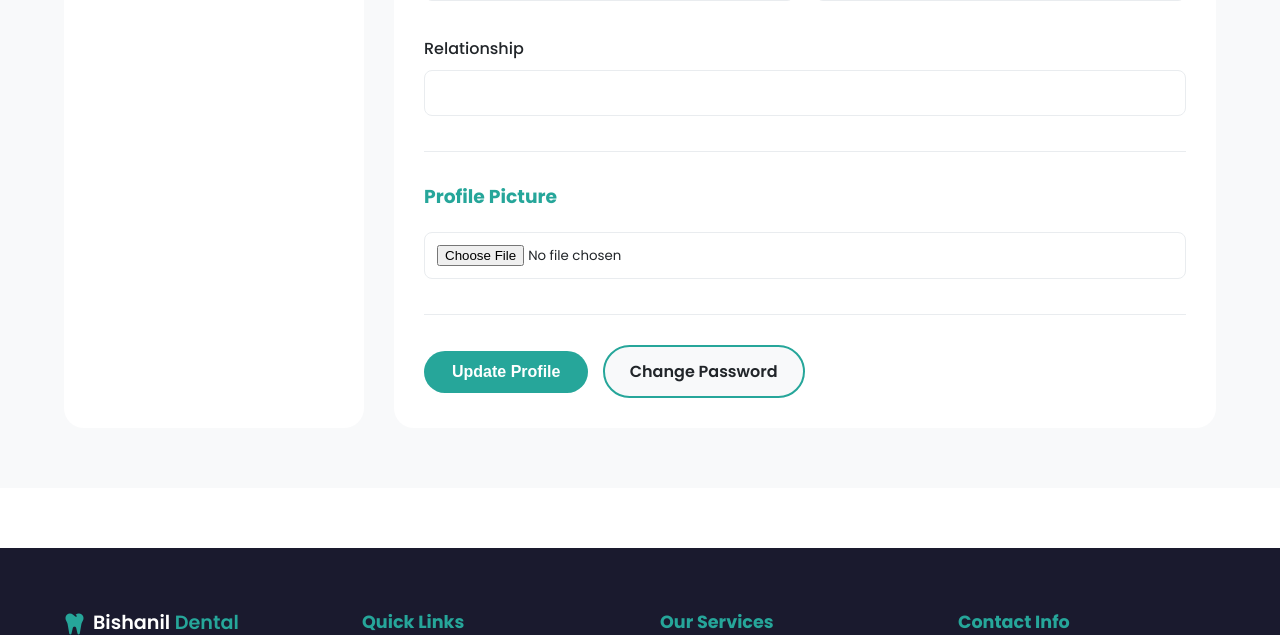
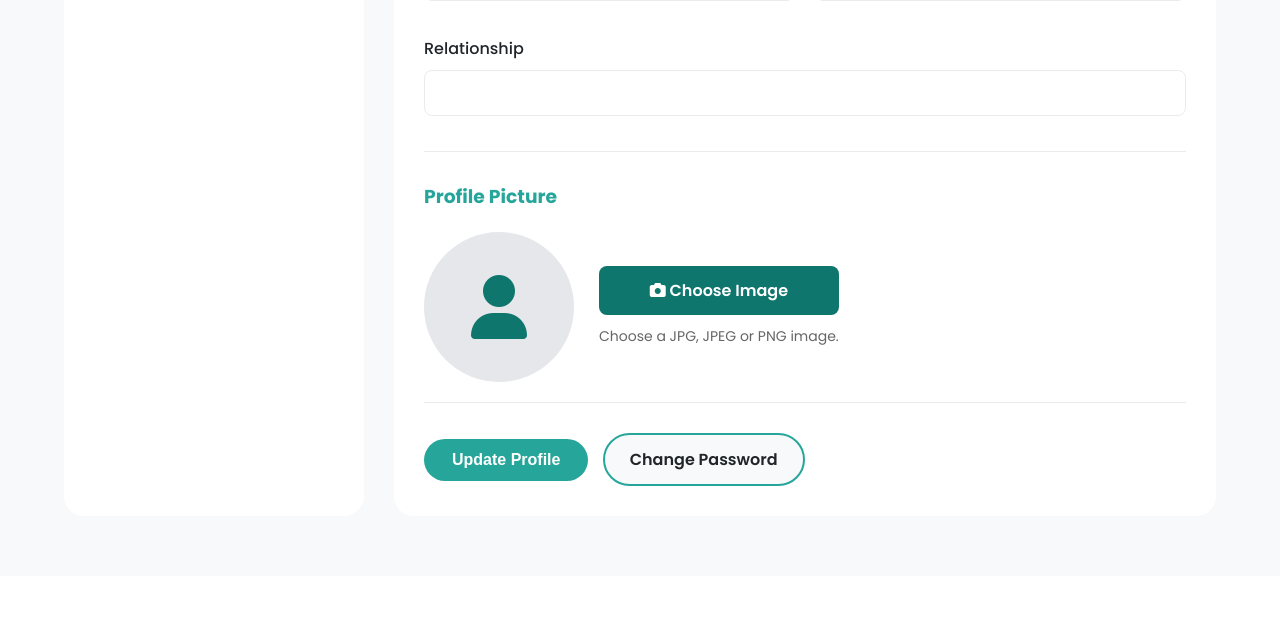
Before and after one commit to Anil4563/bishanil, a Django app: page /accounts/profile/ in a window 1280 px wide; the page is wider, and only the part inside the window is pictured. Shown: the part 1666-2301 px from the top of that part. Run offline with Django 5.2, Linux system fonts and the light colour scheme; a user stored in the database is signed in; data comes from the database, SQL or seed files in the repository; data that the repository does not hold is empty.

Commit message:
Fix patient appointment and profile image upload

```diff
--- a/accounts/forms.py
+++ b/accounts/forms.py
@@ -36,6 +36,7 @@ class UserUpdateForm(forms.ModelForm):
         fields = ['username', 'first_name', 'last_name', 'email']
 
 class ProfileUpdateForm(forms.ModelForm):
+    phone = forms.CharField(required=False)
     class Meta:
         model = PatientProfile
         fields = ['phone', 'date_of_birth', 'blood_group', 'address', 'city',
--- a/accounts/views.py
+++ b/accounts/views.py
@@ -70,6 +70,7 @@ def profile(request):
     if request.method == 'POST':
         u_form = UserUpdateForm(request.POST, instance=request.user)
         p_form = ProfileUpdateForm(request.POST, request.FILES, instance=request.user.profile)
+
 
         if u_form.is_valid() and p_form.is_valid():
             u_form.save()
--- a/appointments/views.py
+++ b/appointments/views.py
@@ -15,7 +15,7 @@ def book_appointment(request):
     if request.method == 'POST':
         # Get form data
         patient_name = request.POST.get('patient_name')
-        patient_email = request.POST.get('patient_email')
+        patient_email = request.user.email if request.user.is_authenticated else request.POST.get('patient_email')
         patient_phone = request.POST.get('patient_phone')
         patient_age = request.POST.get('patient_age')
         service_type = request.POST.get('service_type')
--- a/config/urls.py
+++ b/config/urls.py
@@ -5,6 +5,8 @@ from django.conf.urls.static import static
 from django.http import HttpResponse
 from django.contrib.sitemaps.views import sitemap
 from seo.simple_sitemap import SimpleSitemap
+from django.conf import settings
+from django.conf.urls.static import static
 
 sitemaps = {'pages': SimpleSitemap}
 
--- a/templates/accounts/profile.html
+++ b/templates/accounts/profile.html
@@ -137,12 +137,44 @@
                         </div>
                     </div>
 
-                    <div class="form-group">
-                        <h3>Profile Picture</h3>
-                        <div class="form-field">
-                            <input type="file" name="profile_picture" class="form-control">
-                        </div>
-                    </div>
+                   <div class="form-group">
+    <h3>Profile Picture</h3>
+
+    <div class="profile-picture-editor">
+
+        <div class="profile-picture-preview">
+            {% if user.profile.profile_picture %}
+                <img id="profilePreview"
+                     src="{{ user.profile.profile_picture.url }}"
+                     alt="Profile Picture">
+            {% else %}
+                <div id="profilePlaceholder" class="profile-placeholder">
+                    <i class="fas fa-user"></i>
+                </div>
+                <img id="profilePreview"
+                     src=""
+                     alt="Profile Picture"
+                     style="display: none;">
+            {% endif %}
+        </div>
+
+        <div class="profile-picture-controls">
+            <label for="profilePictureInput" class="choose-image-btn">
+                <i class="fas fa-camera"></i>
+                Choose Image
+            </label>
+
+            <input type="file"
+                   id="profilePictureInput"
+                   name="profile_picture"
+                   accept="image/*"
+                   style="display: none;">
+
+            <p>Choose a JPG, JPEG or PNG image.</p>
+        </div>
+
+    </div>
+</div>
 
                     <button type="submit" class="btn-primary">Update Profile</button>
                     <a href="{% url 'accounts:change_password' %}" class="btn-secondary">Change Password</a>
@@ -151,6 +183,23 @@
         </div>
     </div>
 </section>
+
+<script>
+document.getElementById('profilePictureInput').addEventListener('change', function(event) {
+    const file = event.target.files[0];
+    const preview = document.getElementById('profilePreview');
+    const placeholder = document.getElementById('profilePlaceholder');
+
+    if (file) {
+        preview.src = URL.createObjectURL(file);
+        preview.style.display = 'block';
+
+        if (placeholder) {
+            placeholder.style.display = 'none';
+        }
+    }
+});
+</script>
 
 <style>
     .profile-section {
@@ -275,5 +324,60 @@
             grid-template-columns: 1fr;
         }
     }
+
+.profile-picture-editor {
+    display: flex;
+    align-items: center;
+    gap: 25px;
+    flex-wrap: wrap;
+}
+
+.profile-picture-preview img,
+.profile-placeholder {
+    width: 150px;
+    height: 150px;
+    border-radius: 50%;
+}
+
+.profile-picture-preview img {
+    object-fit: cover;
+    border: 4px solid #0f766e;
+}
+
+.profile-placeholder {
+    display: flex;
+    align-items: center;
+    justify-content: center;
+    background: #e5e7eb;
+    color: #0f766e;
+    font-size: 4rem;
+}
+
+.profile-picture-controls {
+    display: flex;
+    flex-direction: column;
+    gap: 10px;
+}
+
+.choose-image-btn {
+    display: inline-block;
+    padding: 12px 20px;
+    background: #0f766e;
+    color: white;
+    border-radius: 8px;
+    cursor: pointer;
+    font-weight: 600;
+    text-align: center;
+}
+
+.choose-image-btn:hover {
+    background: #115e59;
+}
+
+.profile-picture-controls p {
+    margin: 0;
+    color: #666;
+    font-size: 14px;
+}
 </style>
 {% endblock %}
--- a/templates/appointments/book_appointment.html
+++ b/templates/appointments/book_appointment.html
@@ -29,7 +29,11 @@
                         </div>
                         <div class="form-field">
                             <label>Email *</label>
-                            <input type="email" name="patient_email" required placeholder="your@email.com">
+                            {% if user.is_authenticated %}
+    <input type="email" name="patient_email" value="{{ user.email }}" readonly required>
+{% else %}
+    <input type="email" name="patient_email" required placeholder="your@email.com">
+{% endif %}
                         </div>
                     </div>
                     <div class="form-row">
```
Also changed, not shown: media/profiles/anil.1.png (added), media/profiles/anil.jpg (added).
